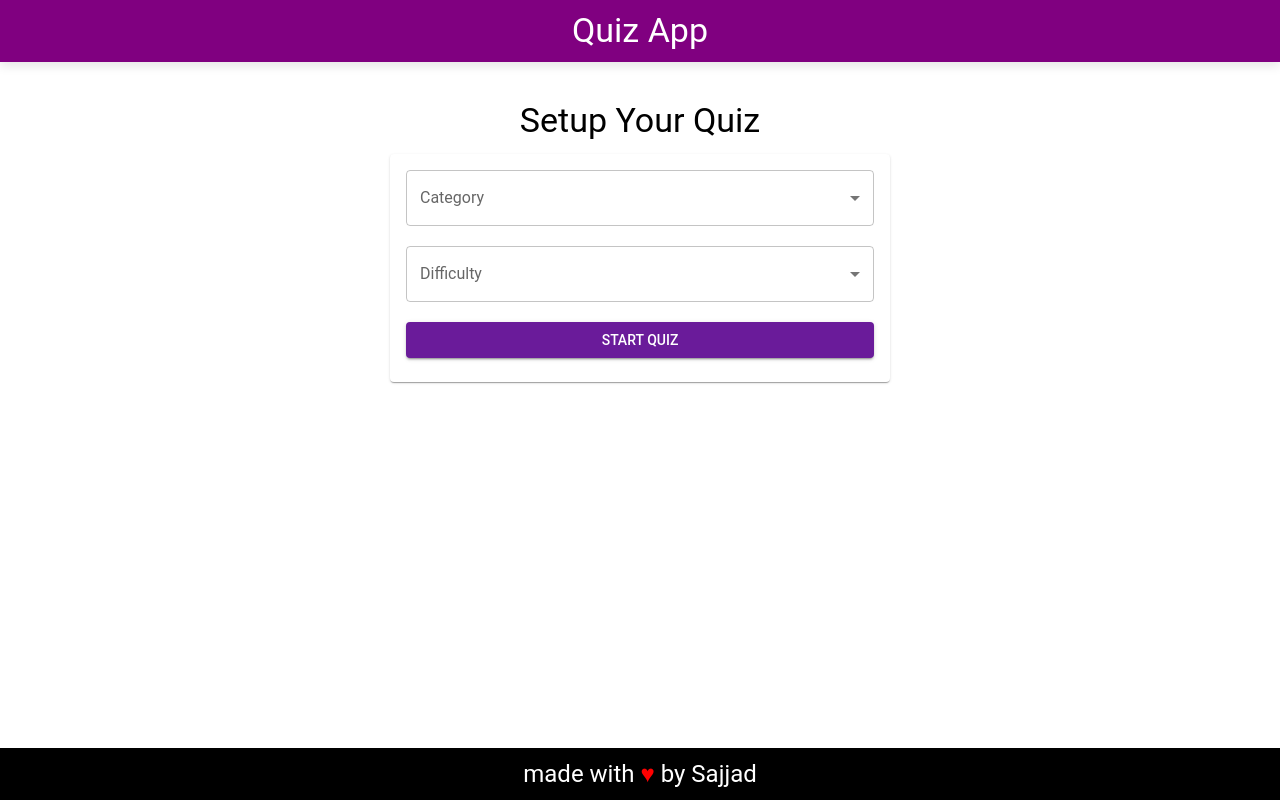
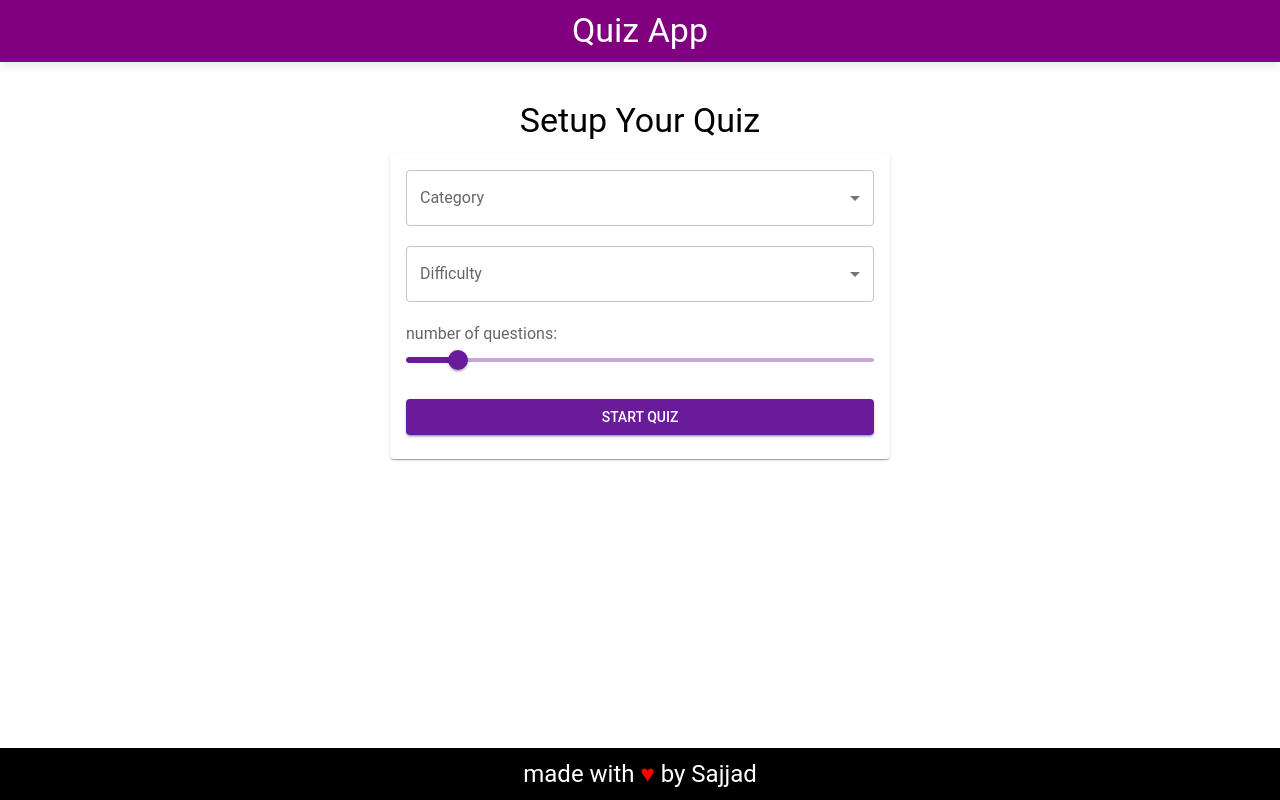
Before and after one commit to sajjadjavazi/Quiz-App, a React (Vite) app: page /setup in a window 1280 px wide. Built offline with nearby package versions, Linux system fonts and the light colour scheme.

Commit message:
feat(setup): inputs fixed and slider created

```diff
--- a/src/pages/Setup page/SetupPage.tsx
+++ b/src/pages/Setup page/SetupPage.tsx
@@ -1,4 +1,4 @@
-import { Box, Card, CardContent, FormControl, InputLabel, MenuItem, Select, Typography, Button } from "@mui/material";
+import { Box, Card, CardContent, FormControl, InputLabel, MenuItem, Select, Typography, Button, Slider } from "@mui/material";
 
 const SetupPage = () => {
     return (
@@ -6,9 +6,9 @@ const SetupPage = () => {
             <Typography variant="h4" gutterBottom>Setup Your Quiz</Typography>
             <Card sx={{ width: '90%', maxWidth: '500px', marginBottom: '20px' }}>
                 <CardContent>
-                    <FormControl fullWidth sx={{ marginBottom: '20px' }}>
+                    <FormControl fullWidth sx={{ marginBottom: '20px', color:"primary" }}>
                         <InputLabel>Category</InputLabel>
-                        <Select defaultValue="">
+                        <Select defaultValue="" label="Category">
                             <MenuItem value="general">General Knowledge</MenuItem>
                             <MenuItem value="science">Science</MenuItem>
                             <MenuItem value="history">History</MenuItem>
@@ -16,12 +16,14 @@ const SetupPage = () => {
                     </FormControl>
                     <FormControl fullWidth sx={{ marginBottom: '20px' }}>
                         <InputLabel>Difficulty</InputLabel>
-                        <Select defaultValue="">
+                        <Select defaultValue="" label="Difficulty">
                             <MenuItem value="easy">Easy</MenuItem>
                             <MenuItem value="medium">Medium</MenuItem>
                             <MenuItem value="hard">Hard</MenuItem>
                         </Select>
                     </FormControl>
+                    <InputLabel>number of questions:</InputLabel>
+                    <Slider defaultValue={10} min={5} max={50} aria-label="Default" valueLabelDisplay="auto" sx={{ marginBottom: '20px' }}/>
                     <Button variant="contained" color="primary" fullWidth>
                         Start Quiz
                     </Button>
```
